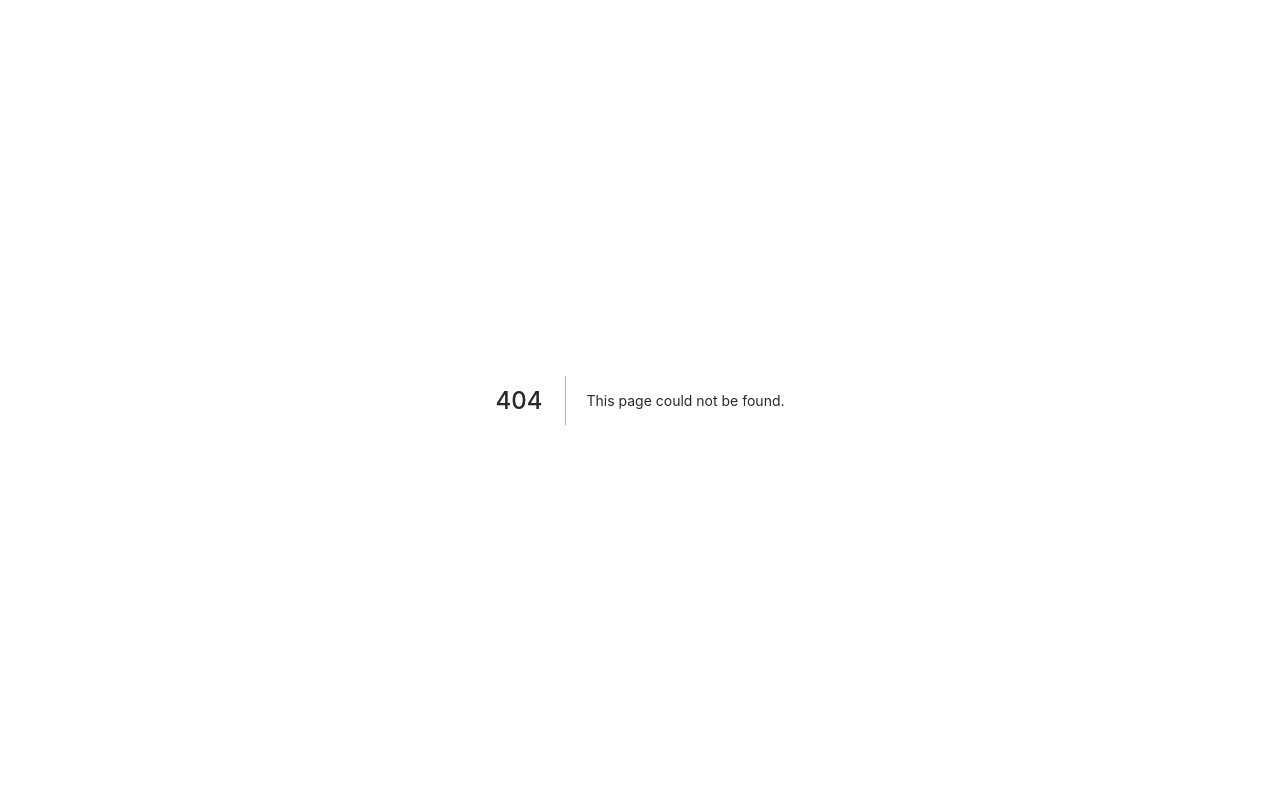
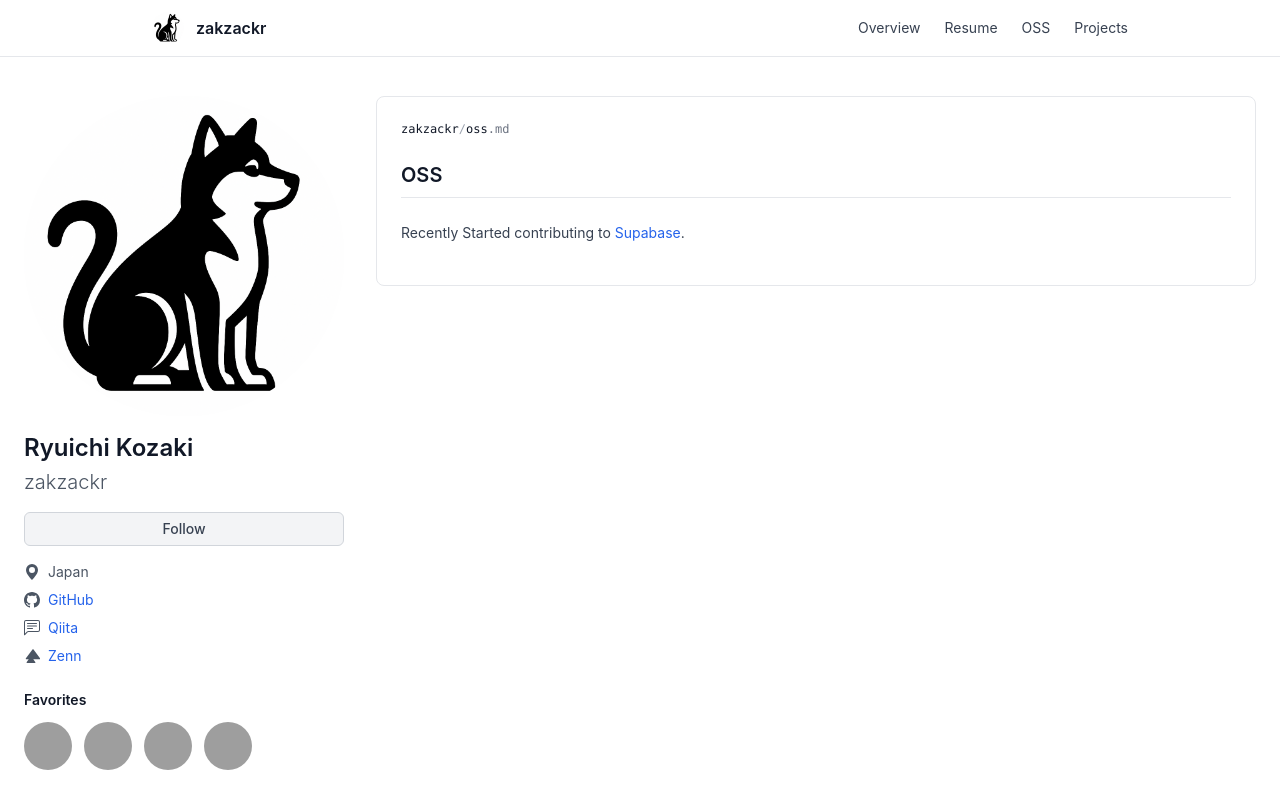
Before and after one commit to zakzackr/my-portfolio, a Next.js app: page /oss in a window 1280 px wide. Before the commit this address had no page. Built offline with nearby package versions, Linux system fonts and the light colour scheme; grey boxes are pictures that could not be loaded.

Commit message:
add OSS page

```diff
--- /dev/null
+++ b/app/oss/page.tsx
@@ -0,0 +1,32 @@
+import type { Metadata } from "next";
+import Navbar from "@/components/Navbar";
+import Sidebar from "@/components/Sidebar";
+import OSS from "@/components/OSS";
+
+export const metadata: Metadata = {
+    title: "OSS - Ryuichi Kozaki",
+    description: "Open Source Contributions",
+};
+
+export default function OSSPage() {
+    return (
+        <main className="min-h-screen bg-white">
+            <Navbar />
+            <div className="pt-16">
+                <div className="max-w-7xl mx-auto px-4 sm:px-6 py-6 sm:py-8">
+                    <div className="flex flex-col lg:flex-row gap-6 sm:gap-8">
+                        {/* Left Sidebar */}
+                        <div className="lg:w-80 lg:flex-shrink-0">
+                            <Sidebar />
+                        </div>
+
+                        {/* Right Content */}
+                        <div className="flex-1 min-w-0">
+                            <OSS />
+                        </div>
+                    </div>
+                </div>
+            </div>
+        </main>
+    );
+}
--- a/components/Navbar.tsx
+++ b/components/Navbar.tsx
@@ -42,6 +42,12 @@ const Navbar: React.FC = () => {
                         className="text-sm text-gray-700 hover:text-gray-900 transition"
                     >
                         Resume
+                    </Link>
+                    <Link
+                        href="/oss"
+                        className="text-sm text-gray-700 hover:text-gray-900 transition"
+                    >
+                        OSS
                     </Link>
                     <Link
                         href="/projects"
@@ -101,6 +107,13 @@ const Navbar: React.FC = () => {
                             Resume
                         </Link>
                         <Link
+                            href="/oss"
+                            className="block px-3 py-2 text-sm text-gray-700 hover:text-gray-900 hover:bg-gray-100 rounded-md transition"
+                            onClick={() => setIsMobileMenuOpen(false)}
+                        >
+                            OSS
+                        </Link>
+                        <Link
                             href="/projects"
                             className="block px-3 py-2 text-sm text-gray-700 hover:text-gray-900 hover:bg-gray-100 rounded-md transition"
                             onClick={() => setIsMobileMenuOpen(false)}
--- /dev/null
+++ b/components/OSS.tsx
@@ -0,0 +1,38 @@
+import React from "react";
+
+const OSS: React.FC = () => {
+    return (
+        <div className="mb-6">
+            {/* Header like GitHub repo file */}
+            <div className="border border-gray-200 rounded-lg p-4 sm:p-6">
+                <div className="flex items-center text-xs text-gray-600 mb-4 sm:mb-6">
+                    <div className="font-mono text-xs">
+                        <span className="text-gray-900 font-medium">
+                            zakzackr
+                        </span>
+                        <span className="text-gray-400">/</span>
+                        <span className="text-gray-900 font-medium">oss</span>
+                        <span className="text-gray-500">.md</span>
+                    </div>
+                </div>
+
+                <h2 className="text-xl font-semibold text-gray-900 pb-2 border-b border-gray-200 mb-4 sm:mb-6">
+                    OSS
+                </h2>
+
+                <p className="text-sm text-gray-700 leading-relaxed mb-4">
+                    Recently Started contributing to{" "}
+                    <a
+                        href="https://github.com/supabase/supabase"
+                        className="text-blue-600 hover:underline"
+                    >
+                        Supabase
+                    </a>
+                    .
+                </p>
+            </div>
+        </div>
+    );
+};
+
+export default OSS;
--- a/components/TLDR.tsx
+++ b/components/TLDR.tsx
@@ -25,7 +25,20 @@ const TLDR: React.FC = () => {
                     Software Engineer in Japan.
                 </p>
                 <ul className="list-disc ml-4 text-sm text-gray-700 leading-relaxed space-y-1 sm:space-y-2">
-                    <li>Currently interested in Golang and AI agents.</li>
+                    <li>
+                        Currently interested in Golang, Security
+                        (Authentication), and AI agents.
+                    </li>
+                    <li>
+                        Contributing to{" "}
+                        <a
+                            href="https://github.com/supabase/supabase"
+                            className="text-blue-600 hover:underline"
+                        >
+                            Supabase
+                        </a>{" "}
+                        OSS project.
+                    </li>
                     <li>
                         Working on{" "}
                         <a
```
